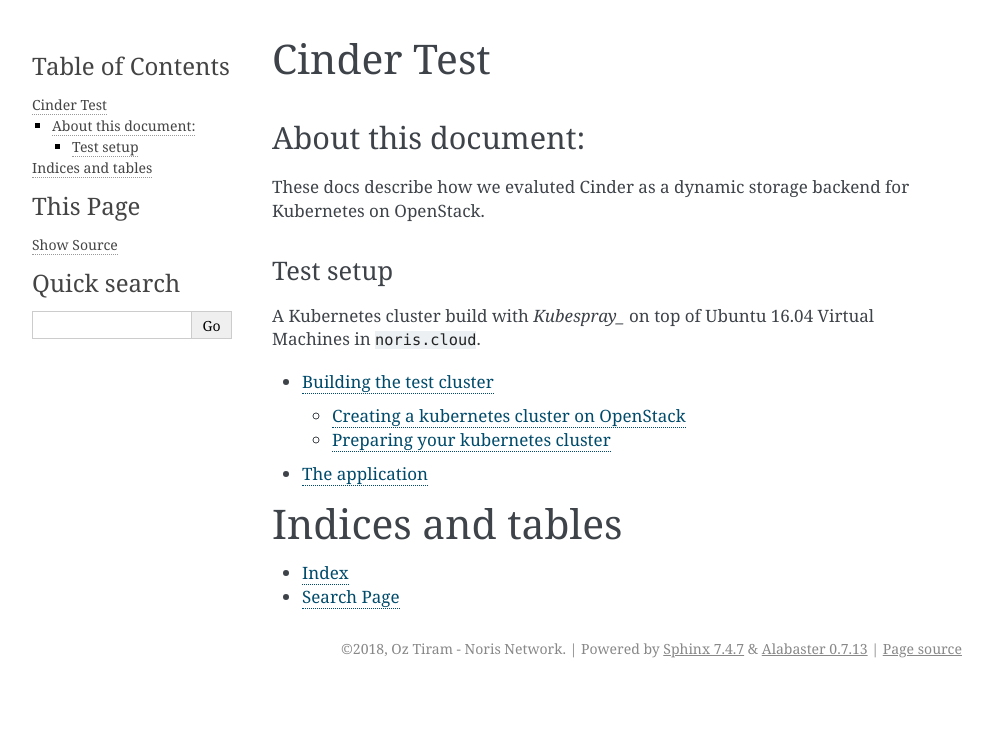
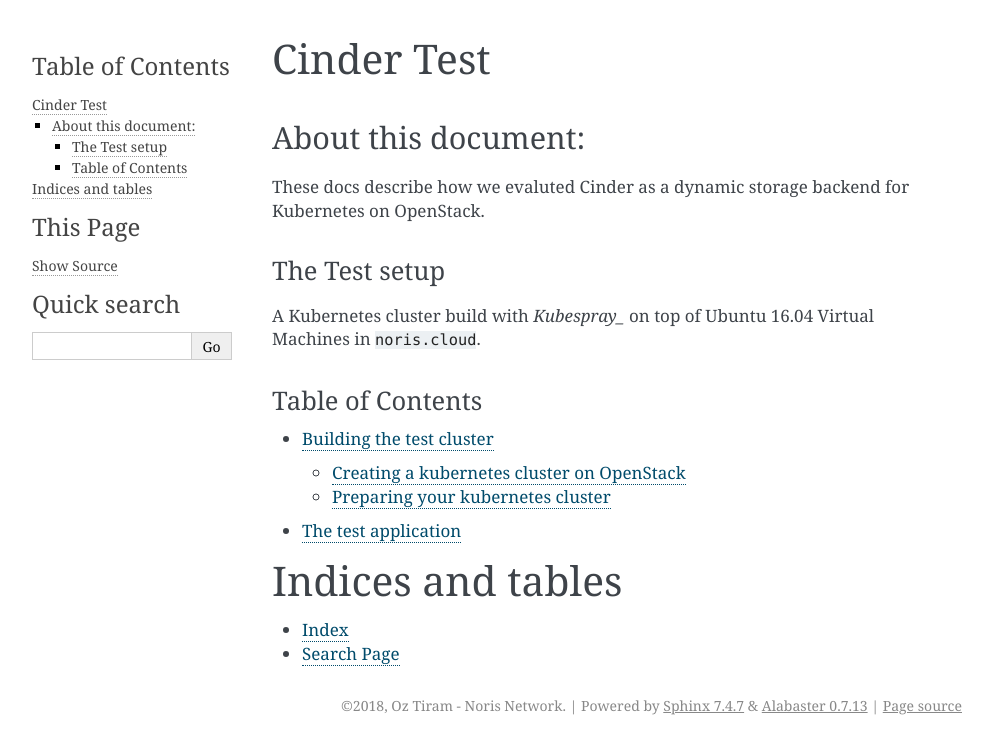
Before and after one commit to noris-network/cinder-demo, a Sphinx documentation site: the page built from docs/source/index.rst, in a window 1280 px wide. Shown: the top 754 px of the page, without its empty margins (148-1141 px from the left). Built offline with Sphinx 7.4.7, drawn with Linux system fonts in a browser that asks for light colours; pages that are not in the unit, such as notebooks, are missing from menus.

Commit message:
Add more titles to TOC

```diff
--- a/docs/source/index.rst
+++ b/docs/source/index.rst
@@ -12,8 +12,8 @@
 These docs describe how we evaluted Cinder as a dynamic storage backend
 for Kubernetes on OpenStack.
 
-Test setup
-~~~~~~~~~~
+The Test setup
+~~~~~~~~~~~~~~
 
 A Kubernetes cluster build with `Kubespray_` on top of Ubuntu 16.04 Virtual
 Machines in ``noris.cloud``.
@@ -21,14 +21,14 @@
 
 .. _Kubespray: https://github.com/kubernetes-incubator/kubespray
 
+Table of Contents
+~~~~~~~~~~~~~~~~~
 .. toctree::
    :maxdepth: 2
 
    Building the test cluster <building>
-   application
-   test
-
-
+   The test application <application>
+   Testing a machine failure <test>
 
 Indices and tables
 ==================
```
